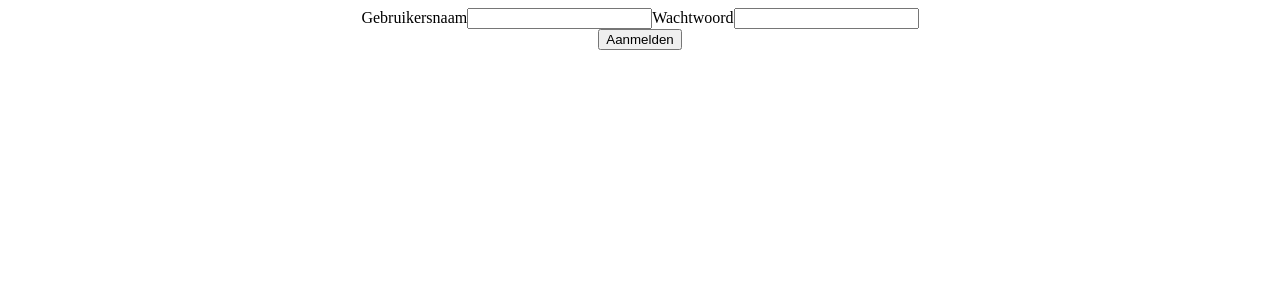
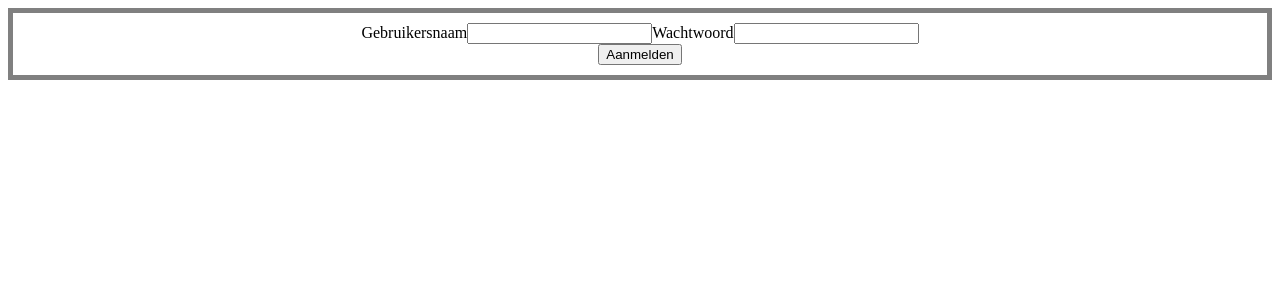
Before and after one commit to DeDwerg/wat-moet-ik-eten-app, an Angular app: page /registreer in a window 1280 px wide. Shown: the top 300 px of the page. Built offline with nearby package versions, Linux system fonts and the light colour scheme.

Commit message:
styling toegevoegd

```diff
--- a/src/app/registreer/registreer.component.css
+++ b/src/app/registreer/registreer.component.css
@@ -0,0 +1,6 @@
+.box {
+  padding: 10px;
+  border: 5px solid gray;
+  margin: 0;
+  align-content: center;
+}
--- a/src/app/registreer/registreer.component.html
+++ b/src/app/registreer/registreer.component.html
@@ -1,3 +1,4 @@
+<div class="box">
   <form [formGroup]="form" (ngSubmit)="onSubmit()" novalidate>
     <div class="form-group">
       <label id="lblGebruikersnaam" for="txtGebruikersnaam" class="col-form-label">Gebruikersnaam</label>
@@ -11,3 +12,4 @@
       </div>
     </div>
   </form>
+</div>
```
Lines whose indentation alone changed are shown as unchanged.
